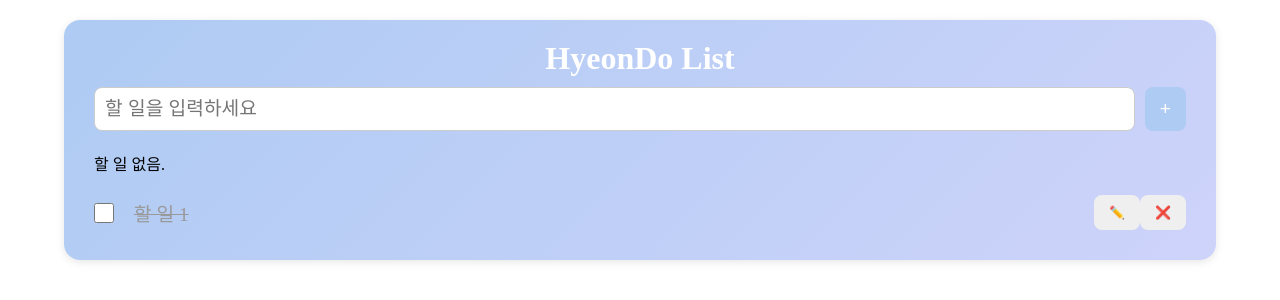
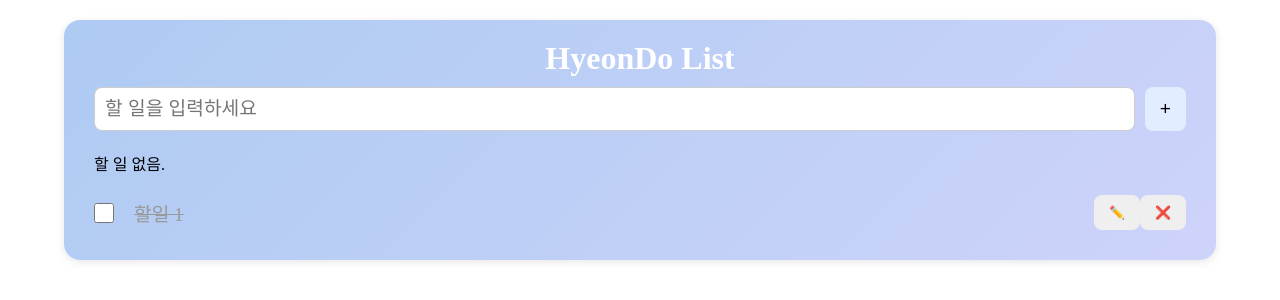
Before and after one commit to hyeonseo8822/Programming, a React (Vite) app: page / in a window 1280 px wide. Shown: the top 300 px of the page. Built offline with nearby package versions, Linux system fonts and the light colour scheme.

Commit message:
TodoListApp li -> TodoItemEmpty, button -> Button, imput,label -> Checkbox

```diff
--- a/src/TodoList.jsx
+++ b/src/TodoList.jsx
@@ -1,4 +1,7 @@
 import './todoList.css'
+import TodoListEmpty from './components/TodoListEmpty.jsx'
+import Button from './components/Button.jsx'
+import Checkbox from './components/Checkbox.jsx'
 
 function TodoList() {
     return (
@@ -6,17 +9,20 @@ function TodoList() {
             <h1 className="todo__title">HyeonDo List</h1>
             <form className="todo__form">
                 <input type="text" placeholder="할 일을 입력하세요" className='todo__input' />
-                <button type="submit" className="todo__button todo_button--add">+</button>
+                <Button type="submit" className="todo__button todo_button--add">
+                    +
+                </Button>
             </form>
             <ul className="todo__list">
-                <li className="todo__item todo--empty">
-                    <p>할 일 없음.</p>
-                </li>
+                <TodoListEmpty />
                 <li className="todo__item todo__item--complete">
-                    <input type="checkbox" id="todo1" className="todo__check"/>
-                    <label htmlFor="todo1" className='todo__label'>할 일 1</label>
-                    <button type="button" className="todo__button todo__button--edit">✏️</button>
-                    <button type="button" className="todo__button todo__button--delete">❌</button>
+                    <Checkbox id="1">할일 1</Checkbox>
+                    <Button type="button" className="todo__button todo__button--edit">
+                        ✏️
+                    </Button>
+                    <Button type="button" className="todo__button todo__button--delete">
+                        ❌
+                    </Button>
                 </li>
             </ul>
         </div>
--- /dev/null
+++ b/src/components/Button.jsx
@@ -0,0 +1,8 @@
+export default function Button(props) {
+    const {children, ...rest} = props;
+    return (
+        <button {...rest}>
+            {children}
+        </button>
+    )
+}
--- /dev/null
+++ b/src/components/Checkbox.jsx
@@ -0,0 +1,9 @@
+export default function Checkbox(props) {
+    const {children, id} = props;
+    return (
+        <>
+            <input type="checkbox" id={`chk-${id}`} className="todo__check" />
+            <label htmlFor={`chk-${id}`} className='todo__label'>{children}</label>
+        </>
+    )
+}
--- /dev/null
+++ b/src/components/TodoListEmpty.jsx
@@ -0,0 +1,7 @@
+export default function TodoListEmpty() {
+    return (
+        <li className="todo__item todo--empty">
+            <p>할 일 없음.</p>
+        </li>
+    )
+}
--- a/src/todoList.css
+++ b/src/todoList.css
@@ -35,8 +35,8 @@
     cursor: pointer;
 }
 .todo_button--add {
-    background-color: #aecbf3;
-    color: rgb(255, 255, 255);
+    background-color: #e2eeff;
+    color: rgb(0, 0, 0);
 }
 .todo__item {
     display: flex;
```
